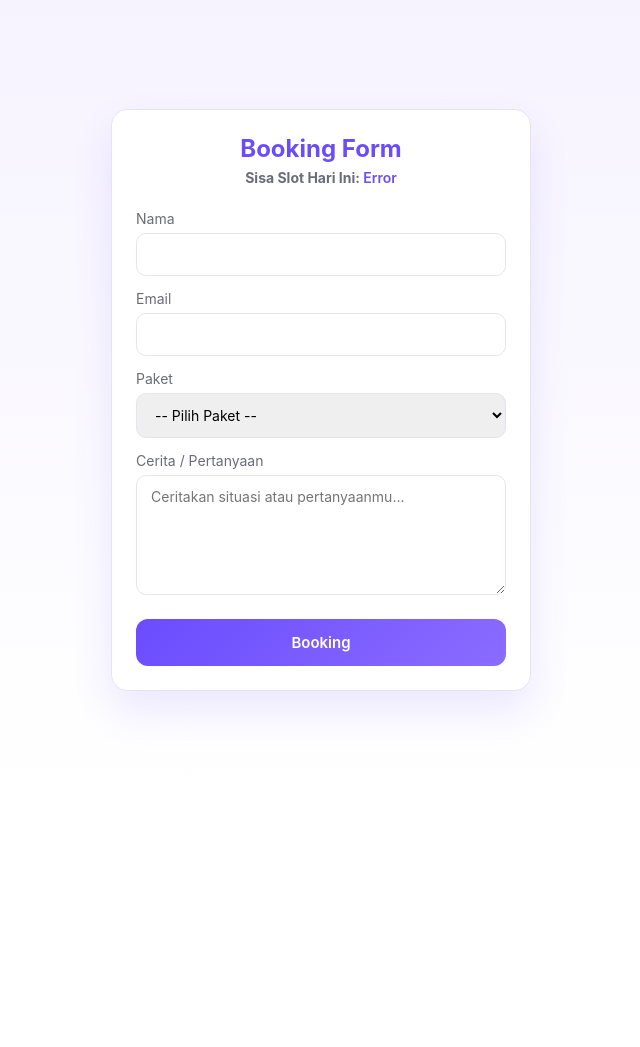
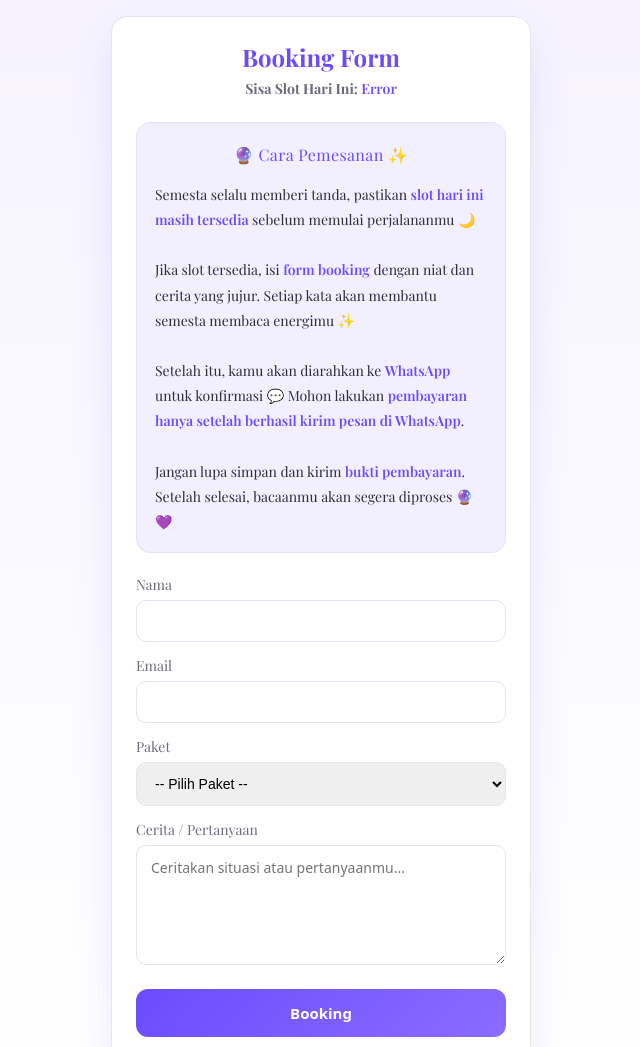
Before and after one commit to mumoeee/booking-nona-tarot, a website: page public/book.html in a window 1280 px wide. Shown: the top 1047 px of the page, without its empty margins (319-959 px from the left). Before the commit the page ends 800 px from the top, so only its background shows below. Drawn offline with nearby package versions, Linux system fonts and the light colour scheme; no server answers.

Commit message:
Update book.html

```diff
--- a/public/book.html
+++ b/public/book.html
@@ -2,7 +2,12 @@
 <head>
   <meta charset="UTF-8" />
   <meta name="viewport" content="width=device-width, initial-scale=1.0"/>
-  <title>Booking - Nona Tarot</title>    <style>
+  <title>Booking - Nona Tarot</title>
+
+  <!-- ✨ Magical Font -->
+  <link href="https://fonts.googleapis.com/css2?family=Playfair+Display:wght@400;500;600;700&display=swap" rel="stylesheet">
+
+  <style>
     :root {
       --primary: #6a4cff;
       --primary-soft: #f2efff;
@@ -13,8 +18,6 @@
 
     * {
       box-sizing: border-box;
-      font-family: -apple-system, BlinkMacSystemFont, "Segoe UI",
-        Roboto, Inter, Helvetica, Arial, sans-serif;
     }
 
     body {
@@ -26,6 +29,7 @@
       align-items: center;
       padding: 16px;
       color: var(--text-dark);
+      font-family: "Playfair Display", serif;
     }
 
     .container {
@@ -58,6 +62,31 @@
     h2 span {
       color: var(--primary);
       font-weight: 600;
+    }
+
+    /* 🔮 Ritual Guide */
+    .ritual {
+      background: var(--primary-soft);
+      border: 1px solid var(--border);
+      border-radius: 14px;
+      padding: 18px;
+      margin-bottom: 22px;
+      font-size: 14px;
+      line-height: 1.8;
+      color: var(--text-dark);
+    }
+
+    .ritual b {
+      color: var(--primary);
+      font-weight: 600;
+    }
+
+    .ritual .title {
+      text-align: center;
+      font-size: 16px;
+      margin-bottom: 12px;
+      color: var(--primary);
+      letter-spacing: 0.4px;
     }
 
     form {
@@ -98,6 +127,7 @@
       font-size: 15px;
       font-weight: 600;
       cursor: pointer;
+      font-family: system-ui, -apple-system, "Segoe UI", sans-serif;
     }
 
     button:disabled {
@@ -194,6 +224,7 @@ textarea {
   font-size: 14px;
   resize: vertical;
   min-height: 120px;
+  font-family: system-ui, -apple-system, "Segoe UI", sans-serif;
 }
 
 textarea:focus {
@@ -204,7 +235,27 @@ textarea:focus {
   </style>  </head>  <body>  <div class="container">
   <div class="card">
     <h1>Booking Form</h1>
-    <h2>Sisa Slot Hari Ini: <span id="remainingSlot">Loading...</span></h2>  <form id="bookingForm">
+    <h2>Sisa Slot Hari Ini: <span id="remainingSlot">Loading...</span></h2>
+
+     <!-- 🔮 CARA PEMESANAN -->
+    <div class="ritual">
+      <div class="title">🔮 Cara Pemesanan ✨</div>
+
+      Semesta selalu memberi tanda, pastikan <b>slot hari ini masih tersedia</b>
+      sebelum memulai perjalananmu 🌙<br><br>
+
+      Jika slot tersedia, isi <b>form booking</b> dengan niat dan cerita yang jujur.
+      Setiap kata akan membantu semesta membaca energimu ✨<br><br>
+
+      Setelah itu, kamu akan diarahkan ke <b>WhatsApp</b> untuk konfirmasi 💬
+      Mohon lakukan <b>pembayaran hanya setelah berhasil kirim pesan di WhatsApp</b>.<br><br>
+
+      Jangan lupa simpan dan kirim <b>bukti pembayaran</b>.
+      Setelah selesai, bacaanmu akan segera diproses 🔮💜
+    </div>
+
+  <!-- FORM -->
+    <form id="bookingForm">
   <label>Nama
     <input type="text" id="name" required>
   </label>
@@ -216,9 +267,9 @@ textarea:focus {
   <label>Paket
     <select id="package" required>
       <option value="">-- Pilih Paket --</option>
-      <option value="Pertanyaan BPJS">Pertanyaan BPJS</option>
-      <option value="Bacaan Semesta">Bacaan Semesta</option>
-      <option value="All Package">All Package</option>
+      <option value="Pertanyaan BPJS">Pertanyaan BPJS (99000)</option>
+      <option value="Bacaan Semesta">Bacaan Semesta (189000)</option>
+      <option value="All Package">All Package (249000)</option>
     </select>
   </label>
 
@@ -238,7 +289,7 @@ textarea:focus {
   <div class="modal-card">
     <h3>Informasi Pembayaran</h3>  <p>
   Simpan nomor rekening berikut.<br>
-  <b>Jangan transfer sebelum chat admin.</b>
+  <b>Jangan transfer sebelum berhasil kirim pesan WA.</b>
 </p>
 
 <div class="rekening-box">
@@ -249,7 +300,7 @@ textarea:focus {
 <button class="btn-copy" onclick="copyRekening()">📋 Salin Nomor Rekening</button>
 
 <p style="font-size:13px">
-  Transfer dilakukan setelah chat admin dan kirim bukti pembayaran via WhatsApp.
+  Transfer dilakukan setelah berhasil chat WA dan kirim bukti pembayaran via WhatsApp.
 </p>
 
 <button id="btnProceed" onclick="proceedToWA()">Lanjut ke WhatsApp</button>
```
